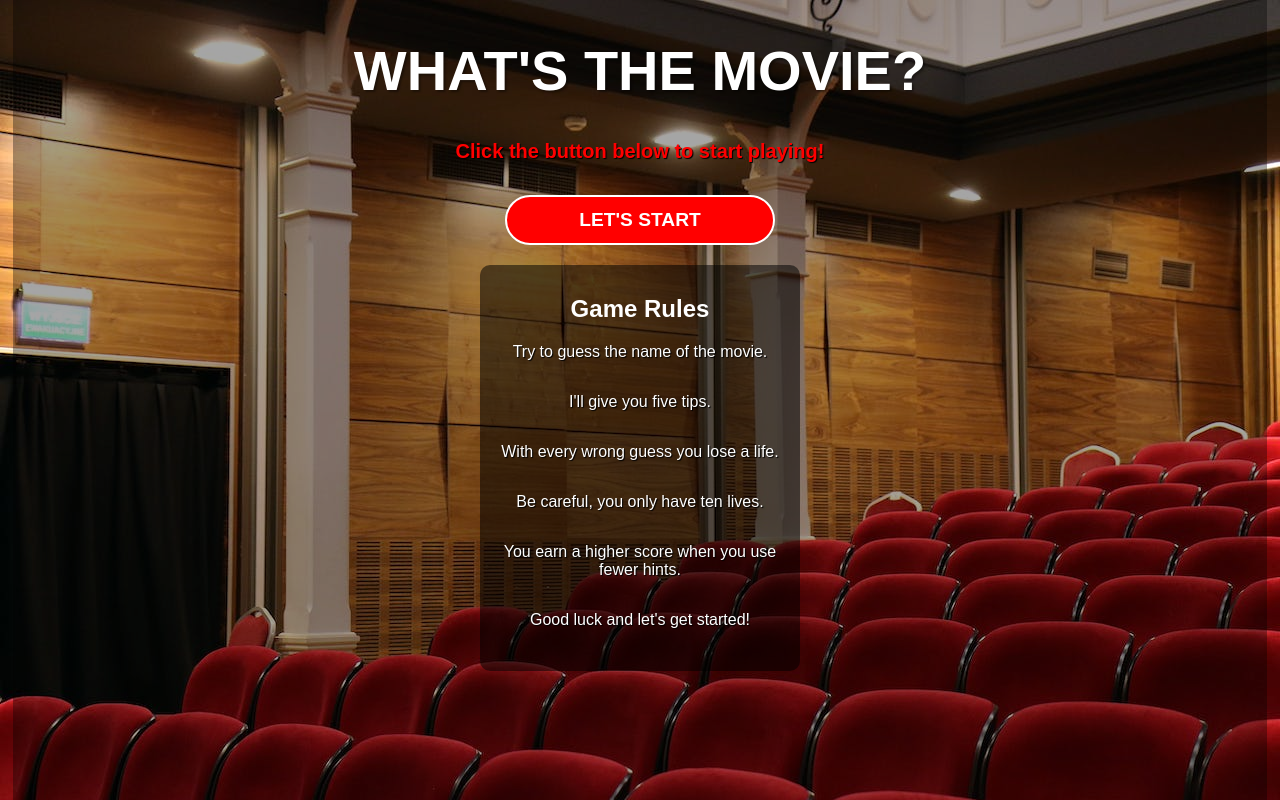
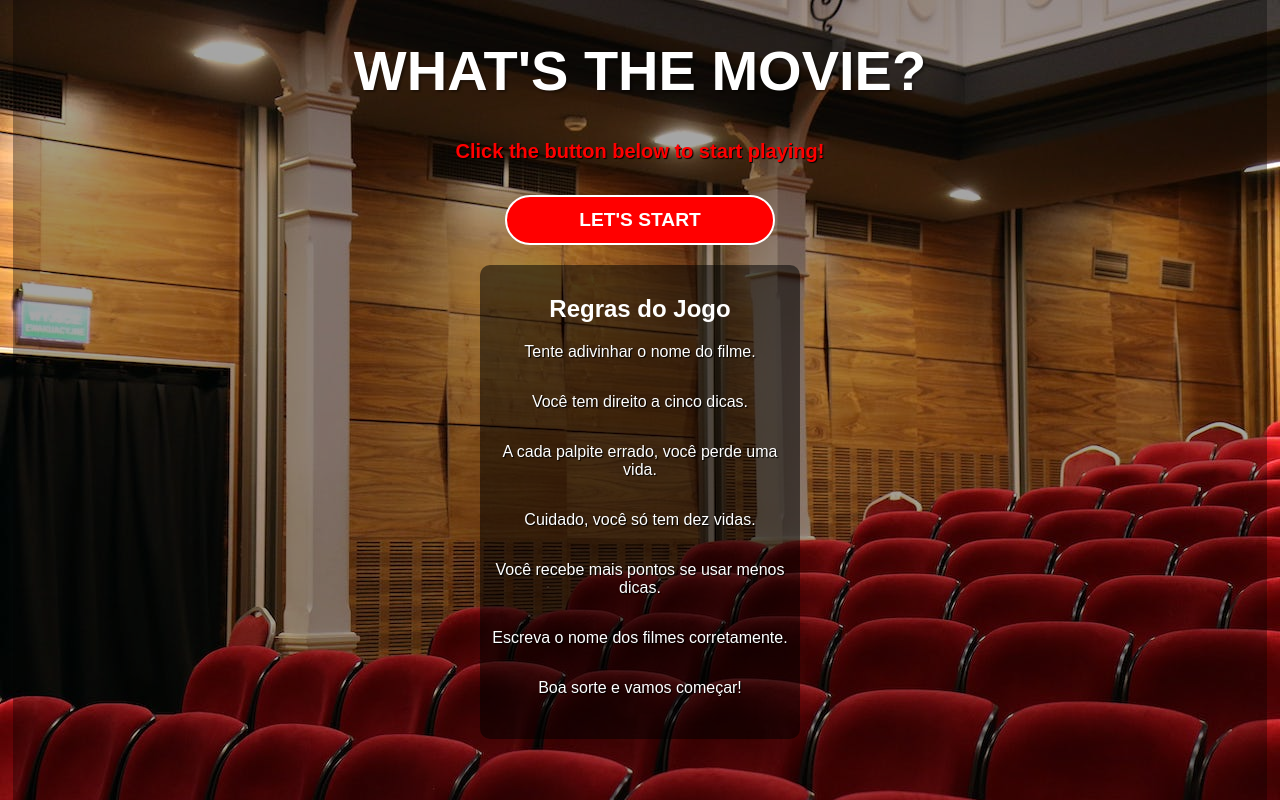
Before and after one commit to flaviare1s/qual-e-o-filme, a React (Vite) app: page / in a window 1280 px wide. Built offline with nearby package versions, Linux system fonts and the light colour scheme.

Commit message:
Alterei o idioma do título e do componente GameRules

```diff
--- a/index.html
+++ b/index.html
@@ -5,7 +5,7 @@
     <link rel="icon" type="image/svg+xml" href="/vite.svg" />
     <meta name="viewport" content="width=device-width, initial-scale=1.0" />
     <base href="/what-is-the-movie/">
-    <title>What's the Movie?</title>
+    <title>Qual é o filme?</title>
   </head>
   <body>
     <div id="root"></div>
--- a/src/components/GameRules.jsx
+++ b/src/components/GameRules.jsx
@@ -3,13 +3,14 @@ import './GameRules.css'
 export const GameRules = () => {
   return (
     <div className='rules'>
-        <h2>Game Rules</h2>
-            <p>Try to guess the name of the movie.</p>
-            <p>I'll give you five tips.</p>
-            <p>With every wrong guess you lose a life.</p>
-            <p>Be careful, you only have ten lives.</p>
-            <p>You earn a higher score when you use fewer hints.</p>
-            <p>Good luck and let's get started!</p>
+        <h2>Regras do Jogo</h2>
+            <p>Tente adivinhar o nome do filme.</p>
+            <p>Você tem direito a cinco dicas.</p>
+            <p>A cada palpite errado, você perde uma vida.</p>
+            <p>Cuidado, você só tem dez vidas.</p>
+            <p>Você recebe mais pontos se usar menos dicas.</p>
+            <p>Escreva o nome dos filmes corretamente.</p>
+            <p>Boa sorte e vamos começar!</p>
     </div>
   )
 }
```
